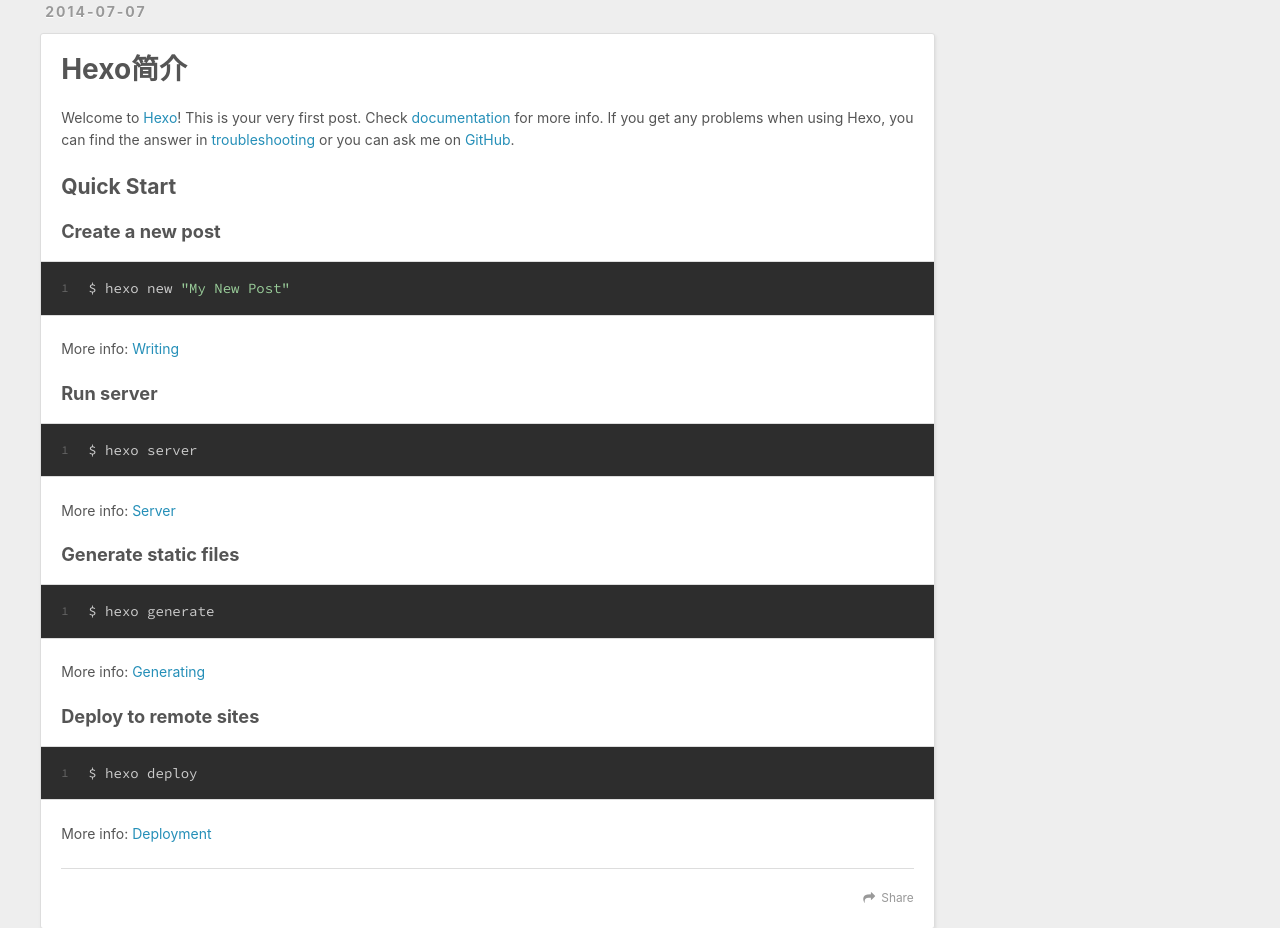
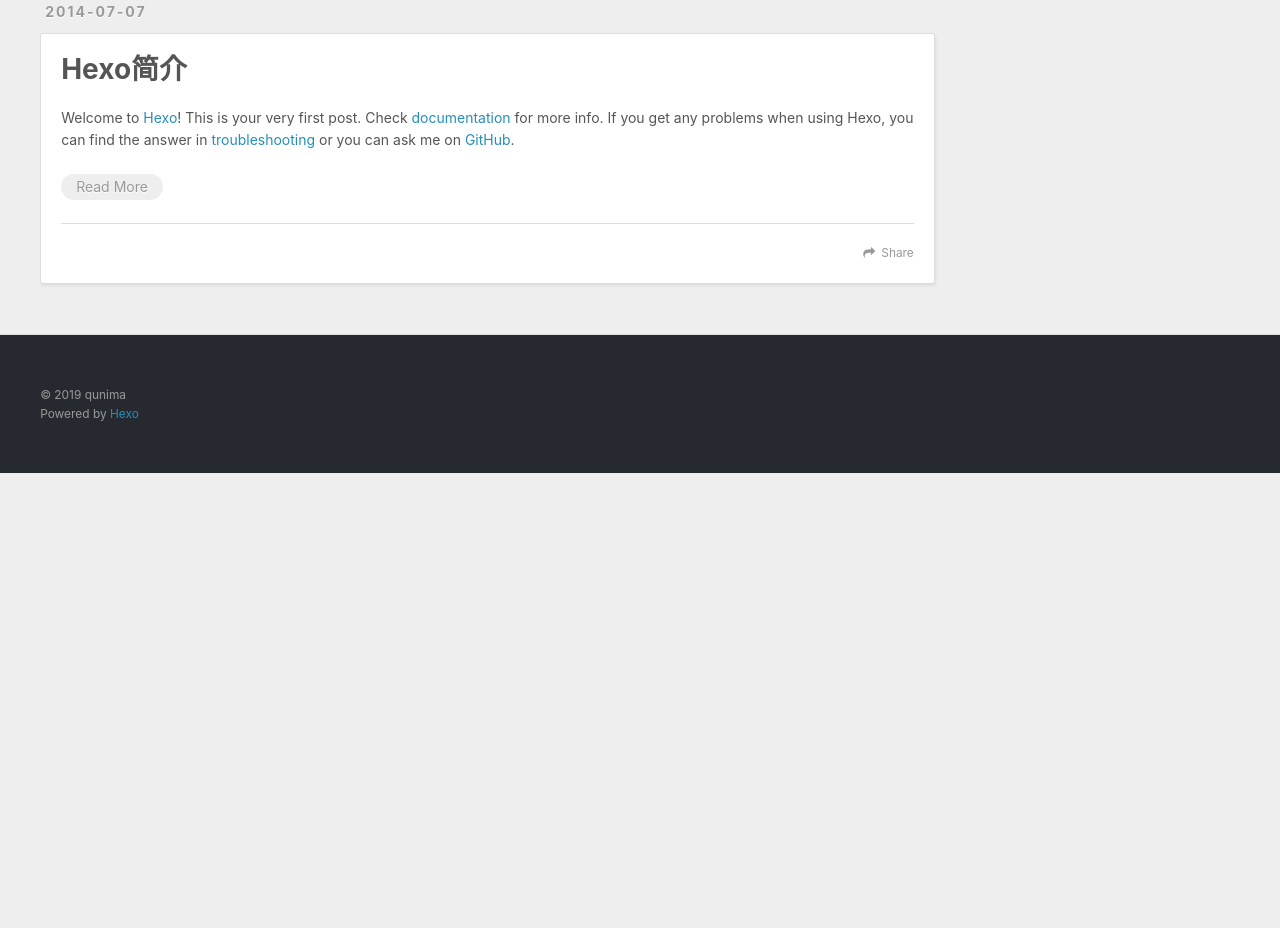
Before and after one commit to qunima/qunima.github.com, a plain HTML site: page index.html in a window 1280 px wide. Shown: the part 1907-2835 px from the top of the page. After the commit the page ends 2380 px from the top, so only its background shows below. Drawn offline with nearby package versions, Linux system fonts and the light colour scheme.

Commit message:
Site updated: 2019-08-15 10:04:17

```diff
--- a/index.html
+++ b/index.html
@@ -294,14 +294,10 @@
     <div class="article-entry" itemprop="articleBody">
 
         <p>Welcome to <a href="https://hexo.io/" target="_blank" rel="noopener">Hexo</a>! This is your very first post. Check <a href="https://hexo.io/docs/" target="_blank" rel="noopener">documentation</a> for more info. If you get any problems when using Hexo, you can find the answer in <a href="https://hexo.io/docs/troubleshooting.html" target="_blank" rel="noopener">troubleshooting</a> or you can ask me on <a href="https://github.com/hexojs/hexo/issues" target="_blank" rel="noopener">GitHub</a>.</p>
-<h2 id="Quick-Start"><a href="#Quick-Start" class="headerlink" title="Quick Start"></a>Quick Start</h2><h3 id="Create-a-new-post"><a href="#Create-a-new-post" class="headerlink" title="Create a new post"></a>Create a new post</h3><figure class="highlight bash"><table><tr><td class="gutter"><pre><span class="line">1</span><br></pre></td><td class="code"><pre><span class="line">$ hexo new <span class="string">"My New Post"</span></span><br></pre></td></tr></table></figure>
-<p>More info: <a href="https://hexo.io/docs/writing.html" target="_blank" rel="noopener">Writing</a></p>
-<h3 id="Run-server"><a href="#Run-server" class="headerlink" title="Run server"></a>Run server</h3><figure class="highlight bash"><table><tr><td class="gutter"><pre><span class="line">1</span><br></pre></td><td class="code"><pre><span class="line">$ hexo server</span><br></pre></td></tr></table></figure>
-<p>More info: <a href="https://hexo.io/docs/server.html" target="_blank" rel="noopener">Server</a></p>
-<h3 id="Generate-static-files"><a href="#Generate-static-files" class="headerlink" title="Generate static files"></a>Generate static files</h3><figure class="highlight bash"><table><tr><td class="gutter"><pre><span class="line">1</span><br></pre></td><td class="code"><pre><span class="line">$ hexo generate</span><br></pre></td></tr></table></figure>
-<p>More info: <a href="https://hexo.io/docs/generating.html" target="_blank" rel="noopener">Generating</a></p>
-<h3 id="Deploy-to-remote-sites"><a href="#Deploy-to-remote-sites" class="headerlink" title="Deploy to remote sites"></a>Deploy to remote sites</h3><figure class="highlight bash"><table><tr><td class="gutter"><pre><span class="line">1</span><br></pre></td><td class="code"><pre><span class="line">$ hexo deploy</span><br></pre></td></tr></table></figure>
-<p>More info: <a href="https://hexo.io/docs/deployment.html" target="_blank" rel="noopener">Deployment</a></p>
+
+          <p class="article-more-link">
+            <a href="/2014/07/07/Hexo简介/#more">Read More</a>
+          </p>
 
 
     </div>
```
Also changed, not shown: 2014/07/07/Hexo简介/index.html (+5 -4 lines).
